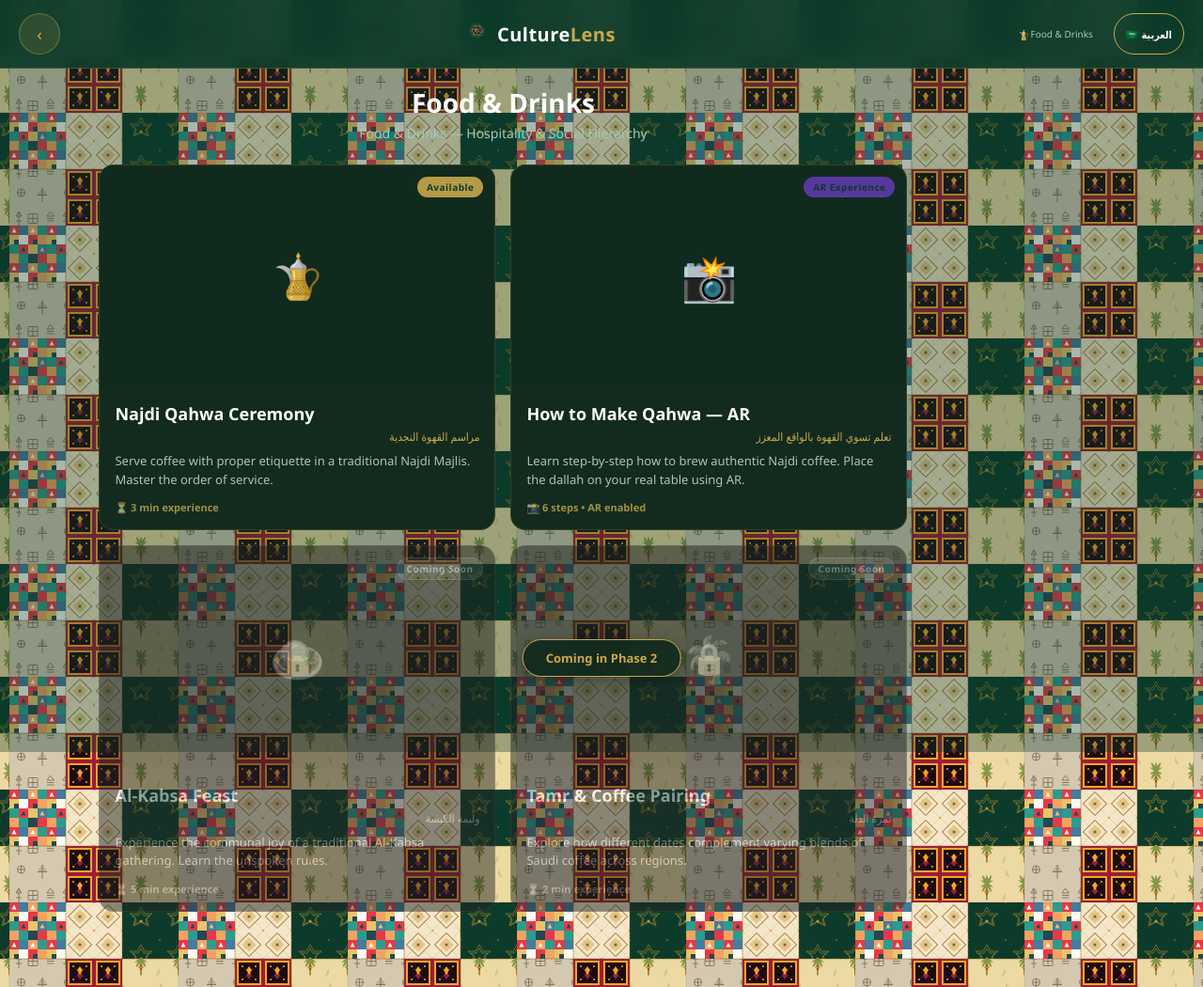
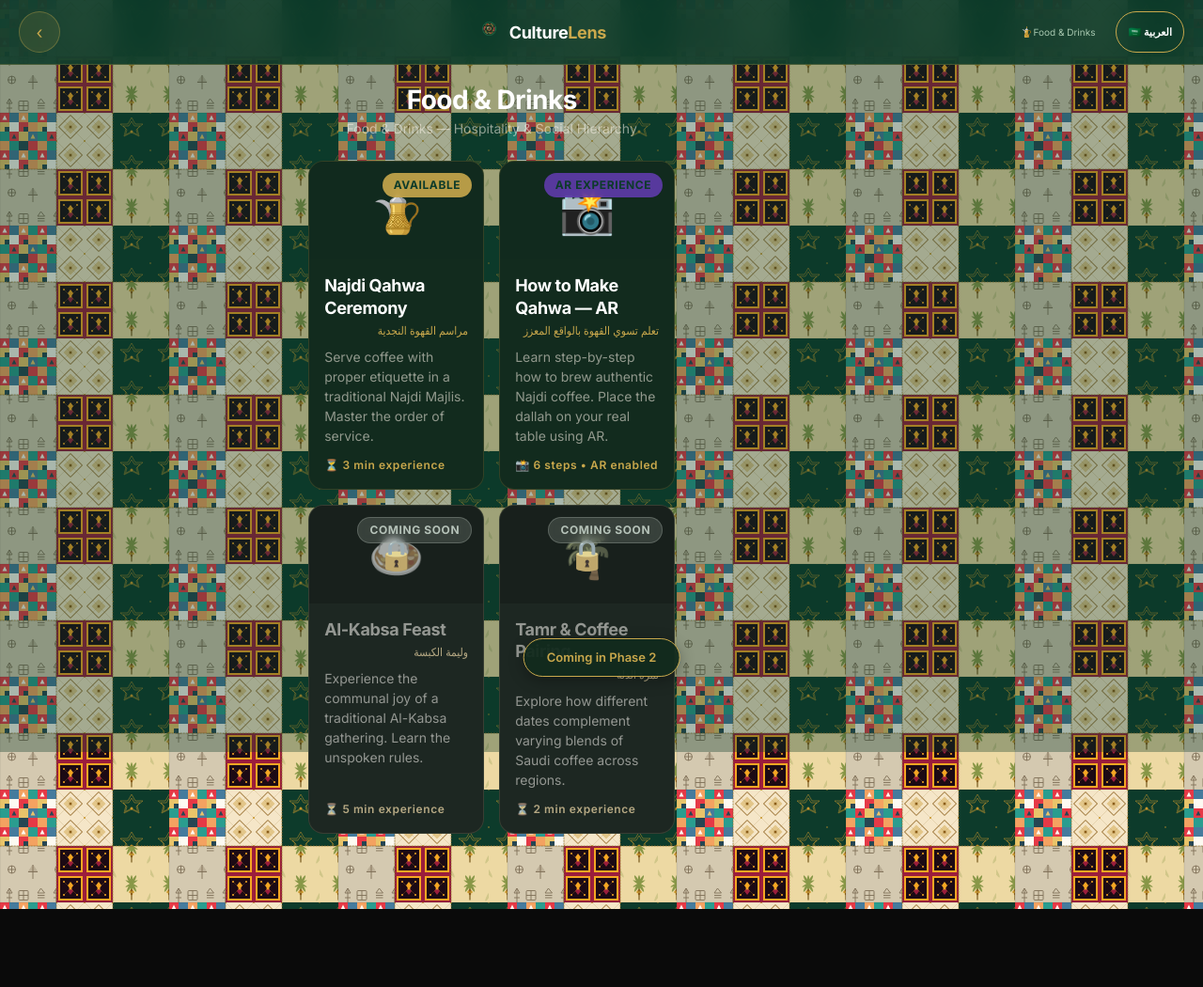
Before and after one commit to fredicilla/culturelens, a plain HTML site: page food.html in a window 1280 px wide. Shown: the whole page at 94% size. After the commit the page ends 967 px from the top, so only its background shows below. Drawn offline with Linux system fonts and the light colour scheme; a small style sheet from the web is missing.

Commit message:
feat(design): Step 1 foundation - design tokens, Inter+saudi-font pairing, type scale, 4px spacing grid, a11y fixes

```diff
--- a/style.css
+++ b/style.css
@@ -1,8 +1,81 @@
 /* ── CultureLens Shared Styles ── */
 @import url('https://cdn.jsdelivr.net/gh/mokhtarbsaid/saudi-font/all.min.css');
+@import url('https://fonts.googleapis.com/css2?family=Inter:wght@400;500;600;700;800&display=swap');
 
 :root {
-  /* Legacy/Default colors (mapped to Najd by default) */
+  /* ═══════════════════════════════════
+     DESIGN TOKENS — foundation layer
+     ═══════════════════════════════════ */
+
+  /* Typography families */
+  --font-latin: 'Inter', 'Segoe UI', system-ui, -apple-system, sans-serif;
+  --font-arabic: 'saudi-font', 'Segoe UI', Tahoma, sans-serif;
+  --font-display: 'Inter', 'Segoe UI', system-ui, sans-serif;
+
+  /* Type scale (mobile-first, 1.25 ratio) */
+  --text-xs:     12px;
+  --text-sm:     14px;
+  --text-base:   16px;
+  --text-lg:     18px;
+  --text-xl:     22px;
+  --text-2xl:    28px;
+  --text-3xl:    36px;
+  --text-display:48px;
+
+  /* Line heights */
+  --leading-tight:  1.15;
+  --leading-snug:   1.3;
+  --leading-normal: 1.5;
+  --leading-relaxed:1.7;
+
+  /* Letter spacing */
+  --tracking-tight:  -0.02em;
+  --tracking-normal: 0;
+  --tracking-wide:   0.05em;
+  --tracking-wider:  0.12em;
+  --tracking-eyebrow:0.22em;
+
+  /* Spacing scale (4px grid) */
+  --space-1:  4px;
+  --space-2:  8px;
+  --space-3:  12px;
+  --space-4:  16px;
+  --space-5:  20px;
+  --space-6:  24px;
+  --space-7:  32px;
+  --space-8:  40px;
+  --space-9:  56px;
+  --space-10: 80px;
+
+  /* Radii */
+  --radius-sm:   8px;
+  --radius-md:   12px;
+  --radius-lg:   16px;
+  --radius-xl:   20px;
+  --radius-2xl:  24px;
+  --radius-pill: 999px;
+
+  /* Elevation / shadows */
+  --shadow-sm:  0 2px 8px rgba(0,0,0,0.2);
+  --shadow-md:  0 4px 16px rgba(0,0,0,0.3);
+  --shadow-lg:  0 12px 40px rgba(0,0,0,0.4);
+  --shadow-xl:  0 20px 56px -12px rgba(0,0,0,0.5);
+  --shadow-glow:0 0 0 1px var(--region-accent), 0 8px 32px color-mix(in srgb, var(--region-accent) 30%, transparent);
+
+  /* Motion */
+  --ease-out-expo: cubic-bezier(0.22, 1, 0.36, 1);
+  --ease-spring:   cubic-bezier(0.34, 1.56, 0.64, 1);
+  --dur-fast:  150ms;
+  --dur-base:  250ms;
+  --dur-slow:  450ms;
+
+  /* Mobile container cap */
+  --app-max-width: 430px;
+
+  /* ═══════════════════════════════════
+     COLOR TOKENS
+     ═══════════════════════════════════ */
+  /* Legacy aliases (kept only for files still referencing them — do NOT use in new code) */
   --green: #0D3B2A;
   --green-mid: #1A5C3A;
   --green-lt: #2D7A52;
@@ -16,55 +89,21 @@
   --text-light: #A8C8B0;
   --white: #FFFFFF;
 
-  /* Contextual Design System - Regional Tokens */
-  --region-bg: var(--green);
-  --region-accent: var(--gold);
-  --region-accent-lt: var(--gold-lt);
-  --region-card: var(--card-dark);
-  --region-text: var(--cream);
-  --region-border: rgba(201, 168, 76, 0.25);
+  /* Contextual region tokens — default = Najd */
+  --region-bg:        #0D3B2A;
+  --region-accent:    #C9A84C;
+  --region-accent-lt: #E8C96B;
+  --region-card:      #122B1E;
+  --region-text:      #F9F3E8;
+  --region-border:    rgba(201, 168, 76, 0.25);
+  --region-muted:     rgba(249, 243, 232, 0.55);
 
-  --najd-bg: #0D3B2A;
-  --najd-accent: #C9A84C;
-  --najd-accent-lt: #E8C96B;
-  --najd-card: #122B1E;
-  --najd-text: #F9F3E8;
-
-  --aseer-bg: #2b0b14;
-  --aseer-accent: #d1495b;
-  --aseer-accent-lt: #ed6a7b;
-  --aseer-card: #1a060b;
-  --aseer-text: #f5e1e4;
-
-  --hijaz-bg: #0b1a2e;
-  --hijaz-accent: #5e9fb8;
-  --hijaz-accent-lt: #8dc1d6;
-  --hijaz-card: #06101c;
-  --hijaz-text: #e6f0f5;
-
-  --hejaz-bg: #1a0a00;
-  --hejaz-accent: #D4A843;
-  --hejaz-accent-lt: #EAC060;
-  --hejaz-card: #130500;
-  --hejaz-text: #FDF5E6;
-
-  --eastern-bg: #04111E;
-  --eastern-accent: #4A9FC9;
-  --eastern-accent-lt: #72BEE0;
-  --eastern-card: #020C16;
-  --eastern-text: #EDF6FF;
-
-  --southern-bg: #160600;
-  --southern-accent: #D1495B;
-  --southern-accent-lt: #E87080;
-  --southern-card: #0E0300;
-  --southern-text: #FFF0EE;
-
-  --northern-bg: #070F1C;
-  --northern-accent: #7BBAE0;
-  --northern-accent-lt: #A2CFF0;
-  --northern-card: #040A14;
-  --northern-text: #F0F8FF;
+  /* Canonical 5-region palette (single source of truth) */
+  --najd-bg:      #0D3B2A; --najd-accent:      #C9A84C; --najd-accent-lt:      #E8C96B; --najd-card:      #122B1E; --najd-text:      #F9F3E8;
+  --hejaz-bg:     #1a0a00; --hejaz-accent:     #D4A843; --hejaz-accent-lt:     #EAC060; --hejaz-card:     #130500; --hejaz-text:     #FDF5E6;
+  --eastern-bg:   #04111E; --eastern-accent:   #4A9FC9; --eastern-accent-lt:   #72BEE0; --eastern-card:   #020C16; --eastern-text:   #EDF6FF;
+  --southern-bg:  #160600; --southern-accent:  #D1495B; --southern-accent-lt: #E87080;  --southern-card:  #0E0300; --southern-text:  #FFF0EE;
+  --northern-bg:  #070F1C; --northern-accent:  #7BBAE0; --northern-accent-lt: #A2CFF0;  --northern-card:  #040A14; --northern-text:  #F0F8FF;
 }
 
 * {
@@ -88,17 +127,27 @@ body {
   width: 100%;
   min-height: 100dvh;
   min-height: 100vh;
-  font-family: 'saudi-font', 'Segoe UI', Tahoma, sans-serif;
+  font-family: var(--font-latin);
+  font-size: var(--text-base);
+  line-height: var(--leading-normal);
   background-color: var(--region-bg);
   background-image: url('patchwork-bg.svg');
   background-repeat: repeat;
   background-size: 180px 120px;
-  background-attachment: fixed;
   color: var(--region-text);
   overflow-x: hidden;
   -webkit-font-smoothing: antialiased;
-  transition: background-color 0.8s ease, color 0.8s ease;
+  -moz-osx-font-smoothing: grayscale;
+  transition: background-color var(--dur-slow) var(--ease-out-expo), color var(--dur-slow) var(--ease-out-expo);
   overscroll-behavior-y: none;
+}
+
+/* Arabic typography scope */
+:lang(ar),
+[dir="rtl"],
+.arabic,
+[data-ar]:lang(ar) {
+  font-family: var(--font-arabic);
 }
 
 body::before {
@@ -111,6 +160,57 @@ body::before {
 }
 body > * { position: relative; z-index: 1; }
 
+/* ═══════════════════════════════════
+   TYPOGRAPHY UTILITIES
+   ═══════════════════════════════════ */
+.t-display {
+  font-family: var(--font-display);
+  font-size: var(--text-display);
+  font-weight: 800;
+  line-height: var(--leading-tight);
+  letter-spacing: var(--tracking-tight);
+}
+.t-h1 {
+  font-family: var(--font-display);
+  font-size: var(--text-3xl);
+  font-weight: 700;
+  line-height: var(--leading-tight);
+  letter-spacing: var(--tracking-tight);
+}
+.t-h2 {
+  font-family: var(--font-display);
+  font-size: var(--text-2xl);
+  font-weight: 700;
+  line-height: var(--leading-snug);
+  letter-spacing: var(--tracking-tight);
+}
+.t-h3 {
+  font-family: var(--font-display);
+  font-size: var(--text-xl);
+  font-weight: 700;
+  line-height: var(--leading-snug);
+}
+.t-lead {
+  font-size: var(--text-lg);
+  line-height: var(--leading-normal);
+  color: var(--region-muted);
+}
+.t-body { font-size: var(--text-base); line-height: var(--leading-normal); }
+.t-small { font-size: var(--text-sm); line-height: var(--leading-normal); }
+.t-caption {
+  font-size: var(--text-xs);
+  line-height: var(--leading-normal);
+  color: var(--region-muted);
+}
+.t-eyebrow {
+  font-size: var(--text-xs);
+  font-weight: 700;
+  letter-spacing: var(--tracking-eyebrow);
+  text-transform: uppercase;
+  color: var(--region-accent);
+}
+.t-numeric { font-variant-numeric: tabular-nums; }
+
 /* ── HEADER ── */
 .cl-header {
   position: fixed;
@@ -121,23 +221,23 @@ body > * { position: relative; z-index: 1; }
   display: flex;
   align-items: center;
   justify-content: space-between;
-  padding: 14px 20px;
-  padding-top: max(14px, env(safe-area-inset-top));
-  padding-left: max(20px, env(safe-area-inset-left));
-  padding-right: max(20px, env(safe-area-inset-right));
-  background: color-mix(in srgb, var(--region-bg) 92%, transparent);
-  -webkit-backdrop-filter: blur(12px);
-  backdrop-filter: blur(12px);
+  padding: var(--space-3) var(--space-5);
+  padding-top: max(var(--space-3), env(safe-area-inset-top));
+  padding-left: max(var(--space-5), env(safe-area-inset-left));
+  padding-right: max(var(--space-5), env(safe-area-inset-right));
+  background: color-mix(in srgb, var(--region-bg) 88%, transparent);
+  -webkit-backdrop-filter: blur(16px) saturate(1.2);
+  backdrop-filter: blur(16px) saturate(1.2);
   border-bottom: 1px solid var(--region-border);
-  transition: all 0.8s ease;
+  transition: background-color var(--dur-slow) var(--ease-out-expo), border-color var(--dur-slow) var(--ease-out-expo);
 }
 
 .cl-header .logo {
-  font-family: 'saudi-font', 'Segoe UI', Tahoma, sans-serif;
-  font-size: 20px;
+  font-family: var(--font-display);
+  font-size: var(--text-lg);
   font-weight: 700;
   color: var(--white);
-  letter-spacing: 0.5px;
+  letter-spacing: var(--tracking-tight);
 }
 
 .cl-header .logo span {
@@ -171,20 +271,22 @@ body > * { position: relative; z-index: 1; }
 }
 
 .back-btn {
-  width: 38px;
-  height: 38px;
+  width: 44px;
+  height: 44px;
   border-radius: 50%;
-  background: color-mix(in srgb, var(--region-accent) 15%, transparent);
-  border: 1px solid color-mix(in srgb, var(--region-accent) 40%, transparent);
+  background: color-mix(in srgb, var(--region-accent) 12%, transparent);
+  border: 1px solid color-mix(in srgb, var(--region-accent) 35%, transparent);
   color: var(--region-accent);
-  font-size: 18px;
-  display: flex;
+  font-size: var(--text-lg);
+  display: inline-flex;
   align-items: center;
   justify-content: center;
   cursor: pointer;
   text-decoration: none;
-  transition: all 0.2s;
+  transition: background var(--dur-base) var(--ease-out-expo), border-color var(--dur-base) var(--ease-out-expo), transform var(--dur-base) var(--ease-spring);
 }
+
+.back-btn:active { transform: scale(0.92); }
 
 .back-btn:hover {
   background: color-mix(in srgb, var(--region-accent) 30%, transparent);
@@ -193,16 +295,21 @@ body > * { position: relative; z-index: 1; }
 /* ── FOOTER ── */
 .cl-footer {
   text-align: center;
-  padding: 20px;
-  font-size: 11px;
-  color: rgba(168, 200, 176, 0.6);
-  letter-spacing: 0.5px;
+  padding: var(--space-5);
+  font-size: var(--text-xs);
+  color: var(--region-muted);
+  letter-spacing: var(--tracking-wide);
 }
 
 /* ── PAGE WRAPPER ── */
 .page {
-  padding-top: 70px;
+  padding-top: var(--space-10);
+  padding-left: var(--space-5);
+  padding-right: var(--space-5);
+  padding-bottom: var(--space-10);
   min-height: 100vh;
+  max-width: var(--app-max-width);
+  margin: 0 auto;
 }
 
 /* ── SCREEN TRANSITIONS ── */
@@ -232,19 +339,20 @@ body > * { position: relative; z-index: 1; }
   display: inline-flex;
   align-items: center;
   justify-content: center;
-  gap: 8px;
-  padding: 14px 28px;
-  border-radius: 50px;
+  gap: var(--space-2);
+  padding: var(--space-3) var(--space-7);
+  min-height: 48px;
+  border-radius: var(--radius-pill);
   background: var(--region-accent);
   color: var(--region-bg);
-  font-family: 'saudi-font', 'Segoe UI', Tahoma, sans-serif;
+  font-family: var(--font-latin);
   font-weight: 700;
-  font-size: 15px;
+  font-size: var(--text-sm);
   border: none;
   cursor: pointer;
   width: 100%;
-  transition: all 0.25s;
-  letter-spacing: 0.3px;
+  transition: transform var(--dur-base) var(--ease-spring), box-shadow var(--dur-base) var(--ease-out-expo);
+  letter-spacing: var(--tracking-wide);
   box-shadow: 0 4px 20px color-mix(in srgb, var(--region-accent) 35%, transparent);
 }
 
@@ -261,18 +369,20 @@ body > * { position: relative; z-index: 1; }
   display: inline-flex;
   align-items: center;
   justify-content: center;
-  gap: 8px;
-  padding: 12px 28px;
-  border-radius: 50px;
+  gap: var(--space-2);
+  padding: var(--space-3) var(--space-7);
+  min-height: 44px;
+  border-radius: var(--radius-pill);
   background: transparent;
   color: var(--region-accent);
-  font-family: 'saudi-font', 'Segoe UI', Tahoma, sans-serif;
+  font-family: var(--font-latin);
   font-weight: 600;
-  font-size: 14px;
+  font-size: var(--text-sm);
+  letter-spacing: var(--tracking-wide);
   border: 1.5px solid var(--region-accent);
   cursor: pointer;
   width: 100%;
-  transition: all 0.25s;
+  transition: background var(--dur-base) var(--ease-out-expo), color var(--dur-base) var(--ease-out-expo);
 }
 
 .btn-outline:hover {
@@ -544,16 +654,19 @@ body > * { position: relative; z-index: 1; }
 }
 
 .hub-title {
-  font-family: 'saudi-font', 'Segoe UI', Tahoma, sans-serif;
-  font-size: 28px;
+  font-family: var(--font-display);
+  font-size: var(--text-2xl);
+  line-height: var(--leading-tight);
+  letter-spacing: var(--tracking-tight);
   color: var(--white);
   font-weight: 700;
-  margin-bottom: 4px;
+  margin-bottom: var(--space-1);
 }
 
 .hub-subtitle {
-  font-size: 14px;
-  color: var(--text-light);
+  font-size: var(--text-sm);
+  color: var(--region-muted);
+  line-height: var(--leading-normal);
 }
 
 .hub-card {
@@ -566,6 +679,9 @@ body > * { position: relative; z-index: 1; }
   flex-direction: column;
   position: relative;
   transition: all 0.3s cubic-bezier(0.34, 1.56, 0.64, 1);
+  animation: fadeUp 0.5s ease both;
+  position: relative;
+  overflow: hidden;
 }
 
 .hub-card:hover:not(.locked) {
@@ -588,14 +704,15 @@ body > * { position: relative; z-index: 1; }
 
 .hub-status {
   position: absolute;
-  top: 12px;
-  right: 12px;
-  padding: 4px 10px;
-  border-radius: 12px;
-  font-size: 10px;
+  top: var(--space-3);
+  right: var(--space-3);
+  padding: var(--space-1) var(--space-3);
+  border-radius: var(--radius-pill);
+  font-size: var(--text-xs);
   font-weight: 700;
   backdrop-filter: blur(4px);
-  letter-spacing: 0.5px;
+  letter-spacing: var(--tracking-wide);
+  text-transform: uppercase;
   z-index: 2;
 }
 
@@ -618,42 +735,49 @@ body > * { position: relative; z-index: 1; }
 }
 
 .hub-card-title {
-  font-family: 'saudi-font', 'Segoe UI', Tahoma, sans-serif;
-  font-size: 18px;
+  font-family: var(--font-display);
+  font-size: var(--text-lg);
   color: var(--white);
   font-weight: 700;
-  margin-bottom: 4px;
+  letter-spacing: var(--tracking-tight);
+  margin-bottom: var(--space-1);
+  line-height: var(--leading-snug);
 }
 
 .hub-card-ar {
-  font-size: 12px;
-  color: var(--gold);
+  font-family: var(--font-arabic);
+  font-size: var(--text-xs);
+  color: var(--region-accent);
   direction: rtl;
-  margin-bottom: 8px;
+  margin-bottom: var(--space-2);
 }
 
 .hub-card-desc {
-  font-size: 13px;
-  color: var(--text-light);
-  line-height: 1.5;
-  margin-bottom: 12px;
+  font-size: var(--text-sm);
+  color: var(--region-muted);
+  line-height: var(--leading-normal);
+  margin-bottom: var(--space-3);
   flex: 1;
 }
 
 .hub-card-meta {
-  font-size: 11px;
-  color: rgba(201, 168, 76, 0.8);
+  font-size: var(--text-xs);
+  color: var(--region-accent);
   font-weight: 600;
+  letter-spacing: var(--tracking-wide);
   display: flex;
   align-items: center;
-  gap: 4px;
+  gap: var(--space-1);
 }
 
-/* Locked Card State */
+/* Locked Card State — preserves WCAG contrast, removes opacity<0.7 */
 .hub-card.locked {
-  filter: grayscale(0.8) opacity(0.5);
+  filter: grayscale(0.6);
   cursor: not-allowed;
 }
+
+.hub-card.locked .hub-card-title,
+.hub-card.locked .hub-card-desc { color: var(--region-muted); }
 
 .hub-card.locked .hub-thumb {
   background: rgba(0, 0, 0, 0.3);
@@ -1051,7 +1175,12 @@ body[data-region="northern"] { --region-bg:#070F1C; --region-accent:#7BBAE0; --r
   content: '';
   position: absolute;
   inset: 0;
-  background: linear-gradient(135deg, rgba(255,255,255,0.05) 0%, transparent 60%);
+  background: linear-gradient(
+    160deg,
+    rgba(255, 255, 255, 0.05) 0%,
+    transparent 60%,
+    rgba(255, 255, 255, 0.03) 100%
+  );
   pointer-events: none;
   border-radius: inherit;
 }
@@ -1126,13 +1255,12 @@ body[data-region="northern"] { --region-bg:#070F1C; --region-accent:#7BBAE0; --r
 
 /* ── SMOOTH THEME TRANSITIONS ── */
 body {
-  transition: background-color 0.8s ease, color 0.8s ease;
+  transition: background-color 0.8s ease;
 }
 
 /* ═══════════════════════════════════════════════
    GLASSMORPHISM SYSTEM — Ithra / At-Turaif DNA
    ═══════════════════════════════════════════════ */
-
 .glass-card {
   position: relative;
   background: linear-gradient(
@@ -1273,9 +1401,9 @@ body {
   }
   .regional-theme-container,
   #region-modal {
-    max-width: 430px;
+    max-width: var(--app-max-width);
     width: 100%;
-    box-shadow: 0 0 60px rgba(0,0,0,0.6);
+    box-shadow: var(--shadow-xl);
     min-height: 100dvh;
     min-height: 100vh;
   }
@@ -1291,9 +1419,12 @@ input, textarea, select {
 }
 
 /* Ensure all tappable areas meet 44×44px WCAG */
-button, a, [role="button"] {
+button:not(.inline),
+[role="button"]:not(.inline),
+.btn-gold,
+.btn-outline,
+.back-btn {
   min-height: 44px;
-  min-width: 44px;
 }
 
 /* Remove 300ms tap delay globally */
```
